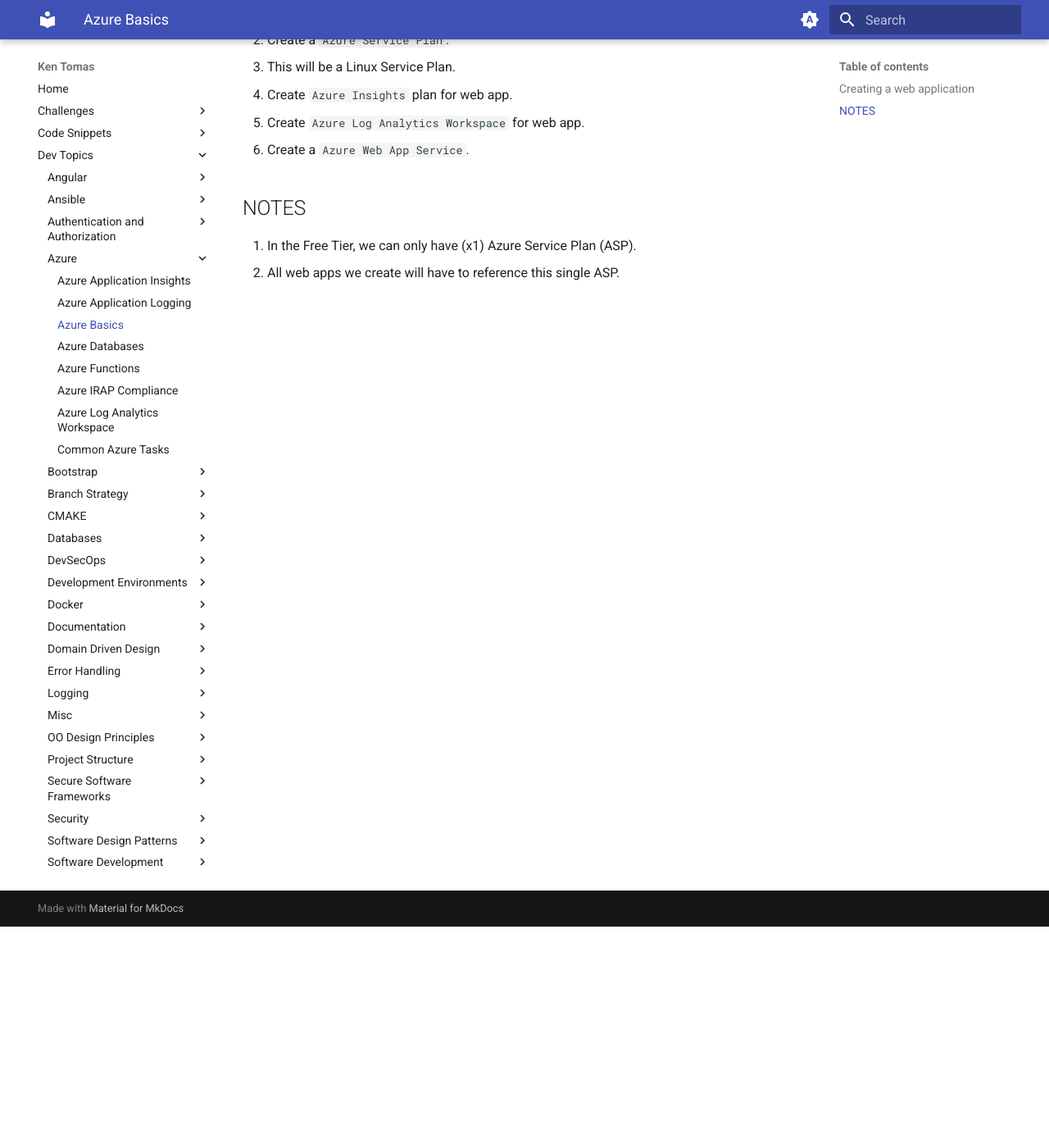
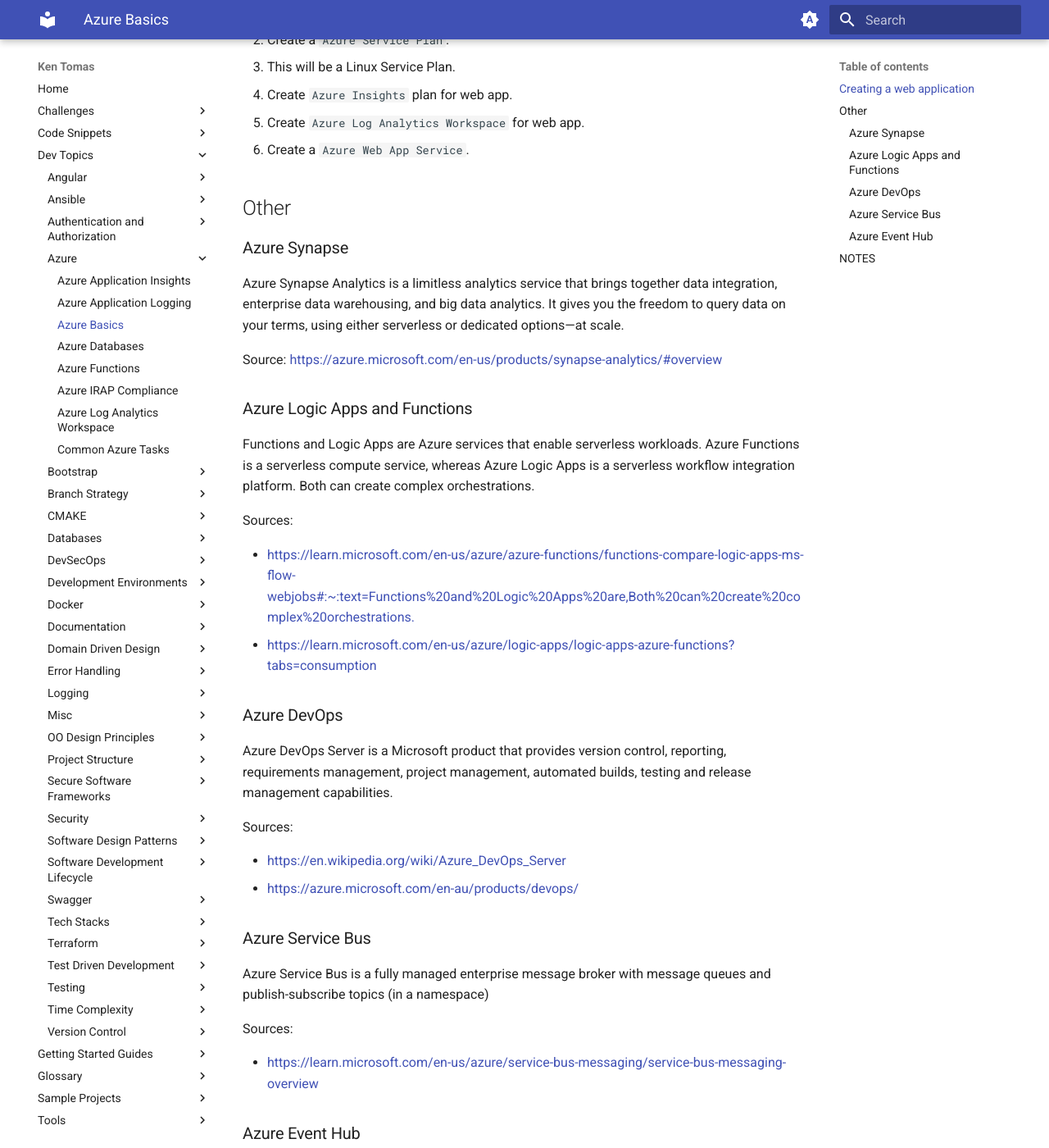
Before and after one commit to kentomas/kentomas.github.io, an MkDocs documentation site: the page built from docs/Dev Topics/Azure/Azure Basics.md, in a window 1280 px wide and 1400 px high, scrolled down 270 px. Shown: the whole window at 82% size. Built offline with MkDocs 1.6.1 and Material for MkDocs 9.7.7, drawn with Linux system fonts in a browser that asks for light colours; some of the changed text lies outside the part shown.

Commit message:
Added extra Azure notes.

```diff
--- a/docs/Dev Topics/Azure/Azure Basics.md
+++ b/docs/Dev Topics/Azure/Azure Basics.md
@@ -11,6 +11,52 @@
 4. Create `Azure Log Analytics Workspace` for web app.
 5. Create a `Azure Web App Service`.
 
+## Other
+
+### Azure Synapse
+
+Azure Synapse Analytics is a limitless analytics service that brings together data integration, enterprise data warehousing, and big data analytics. It gives you the freedom to query data on your terms, using either serverless or dedicated options—at scale.
+
+Source: <https://azure.microsoft.com/en-us/products/synapse-analytics/#overview>
+
+### Azure Logic Apps and Functions
+
+Functions and Logic Apps are Azure services that enable serverless workloads. Azure Functions is a serverless compute service, whereas Azure Logic Apps is a serverless workflow integration platform. Both can create complex orchestrations.
+
+Sources:
+
+- <https://learn.microsoft.com/en-us/azure/azure-functions/functions-compare-logic-apps-ms-flow-webjobs#:~:text=Functions%20and%20Logic%20Apps%20are,Both%20can%20create%20complex%20orchestrations.>
+- <https://learn.microsoft.com/en-us/azure/logic-apps/logic-apps-azure-functions?tabs=consumption>
+
+### Azure DevOps
+
+Azure DevOps Server is a Microsoft product that provides version control, reporting, requirements management, project management, automated builds, testing and release management capabilities.
+
+Sources:
+
+- <https://en.wikipedia.org/wiki/Azure_DevOps_Server>
+- <https://azure.microsoft.com/en-au/products/devops/>
+
+### Azure Service Bus
+
+Azure Service Bus is a fully managed enterprise message broker with message queues and publish-subscribe topics (in a namespace)
+
+Sources:
+
+- <https://learn.microsoft.com/en-us/azure/service-bus-messaging/service-bus-messaging-overview>
+
+### Azure Event Hub
+
+Azure Event Hubs is a big data streaming platform and event ingestion service. It can receive and process millions of events per second.
+
+Sources:
+
+- <https://learn.microsoft.com/en-us/azure/event-hubs/event-hubs-about>
+- <https://stackoverflow.com/questions/57740782/message-bus-vs-service-bus-vs-event-hub-vs-event-grid>
+  - Azure Event Grids – Event-driven publish-subscribe model (think reactive programming)
+  - Azure Event Hubs – Multiple source big data streaming pipeline (think telemetry data)
+  - Azure Service Bus- Traditional enterprise broker messaging system (Similar to Azure Queue but provide many advanced features depending on use case full comparison)
+
 ## NOTES
 
 1. In the Free Tier, we can only have (x1) Azure Service Plan (ASP).
```
